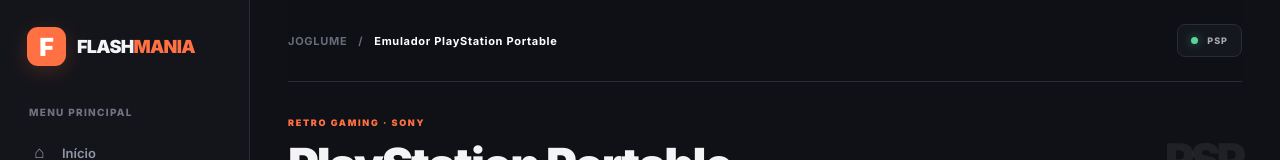
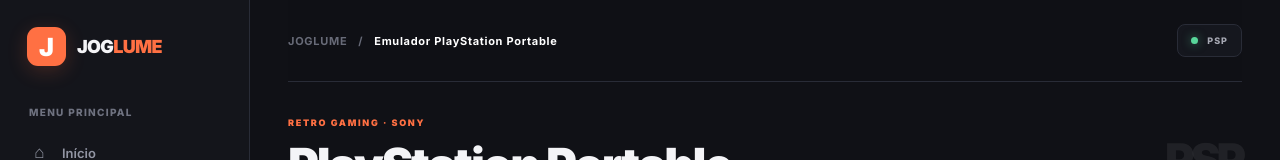
Before and after one commit to JOGLUME/JOGLUME, a plain HTML site: page paginas/psp.html in a window 1280 px wide. Shown: the top 160 px of the page. Drawn offline with Linux system fonts and the light colour scheme.

Commit message:
Atualiza identidade visual para Joglume

```diff
--- a/paginas/psp.html
+++ b/paginas/psp.html
@@ -15,7 +15,7 @@
 <body data-system="psp">
 <div class="app">
 <aside class="sidebar" id="sidebar">
-  <a class="logo" href="../index.html"><span class="logo-icon">F</span><span class="logo-text">FLASH<span>MANIA</span></span></a>
+  <a class="logo" href="../index.html"><span class="logo-icon">J</span><span class="logo-text">JOG<span>LUME</span></span></a>
   <nav class="navigation">
     <div class="nav-section"><span class="nav-title">MENU PRINCIPAL</span>
       <a class="nav-item" href="../index.html"><span>⌂</span>Início</a>
```
